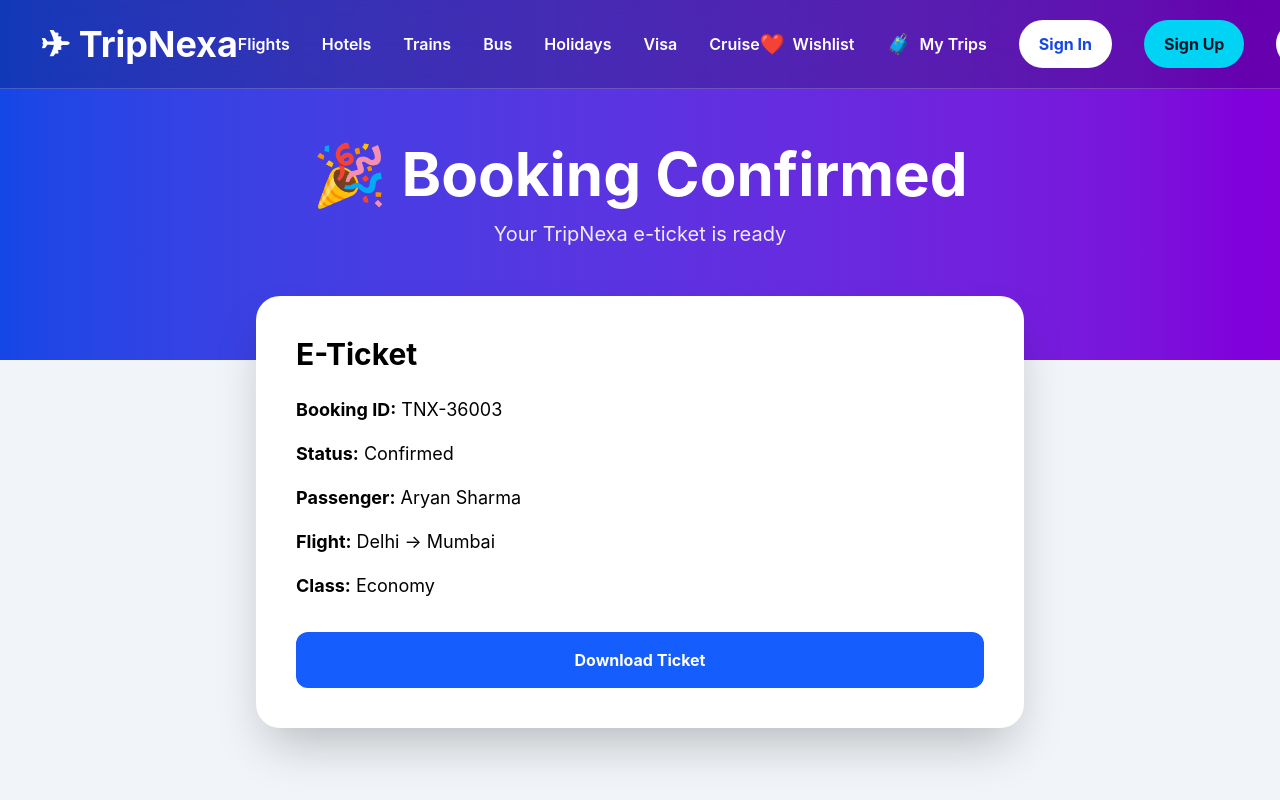
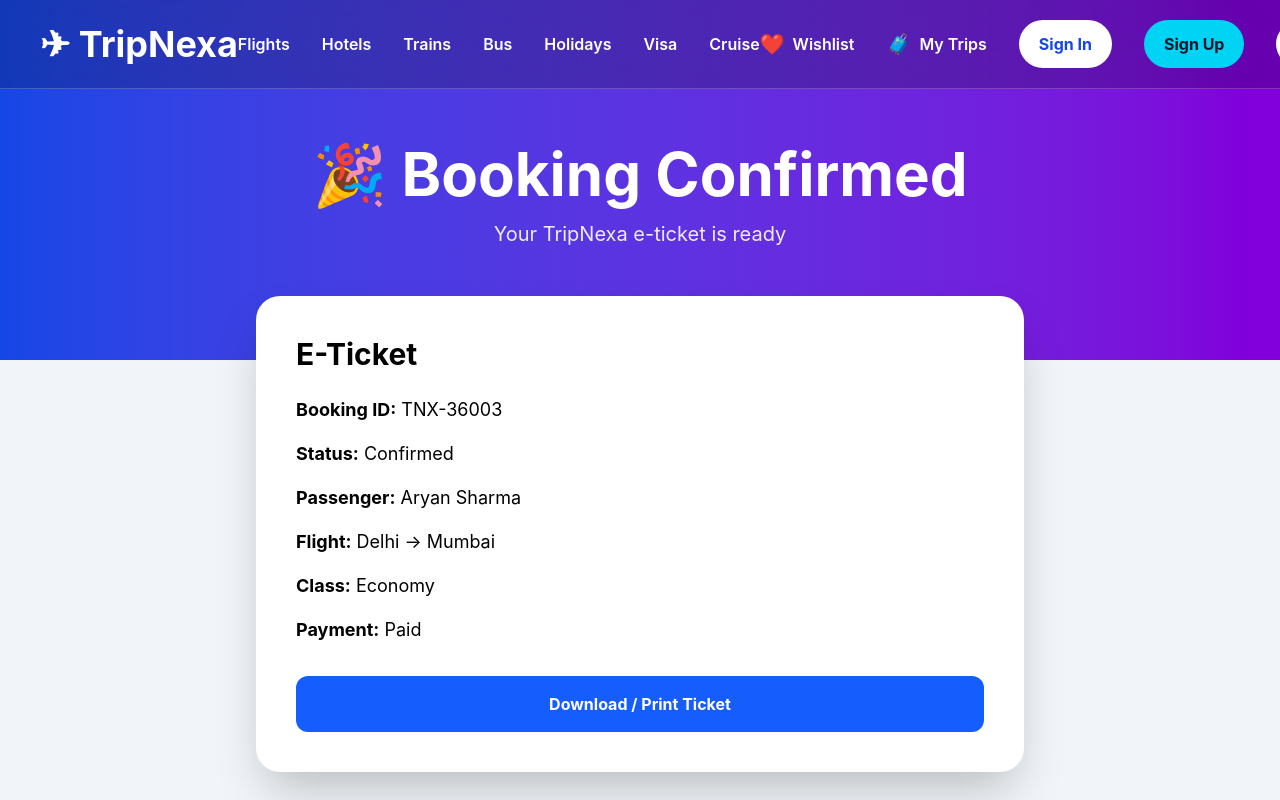
Before and after one commit to aryan20065-cloud/TripNexa, a React (Vite) app in the folder client/: page /booking-success in a window 1280 px wide. Built offline with nearby package versions, Linux system fonts and the light colour scheme.

Commit message:
Added ticket print download feature

```diff
--- a/client/src/pages/BookingSuccess.jsx
+++ b/client/src/pages/BookingSuccess.jsx
@@ -1,6 +1,10 @@
 import Navbar from "../components/layout/Navbar";
 
 function BookingSuccess() {
+  const downloadTicket = () => {
+    window.print();
+  };
+
   return (
     <div className="min-h-screen bg-slate-100">
       <section className="bg-gradient-to-r from-blue-700 to-purple-700 pb-28">
@@ -21,10 +25,14 @@
           <p><b>Passenger:</b> Aryan Sharma</p>
           <p><b>Flight:</b> Delhi → Mumbai</p>
           <p><b>Class:</b> Economy</p>
+          <p><b>Payment:</b> Paid</p>
         </div>
 
-        <button className="mt-8 w-full bg-blue-600 text-white py-4 rounded-xl font-bold">
-          Download Ticket
+        <button
+          onClick={downloadTicket}
+          className="mt-8 w-full bg-blue-600 text-white py-4 rounded-xl font-bold hover:bg-blue-700 transition"
+        >
+          Download / Print Ticket
         </button>
       </div>
     </div>
```
